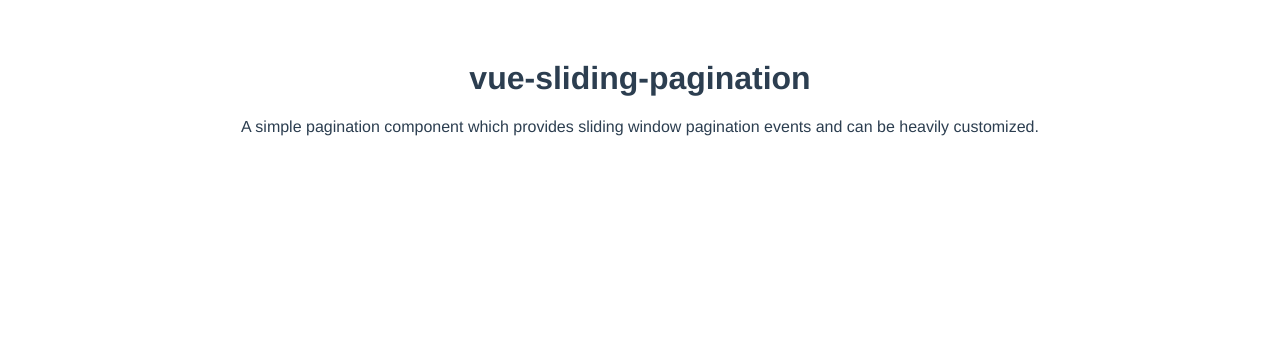
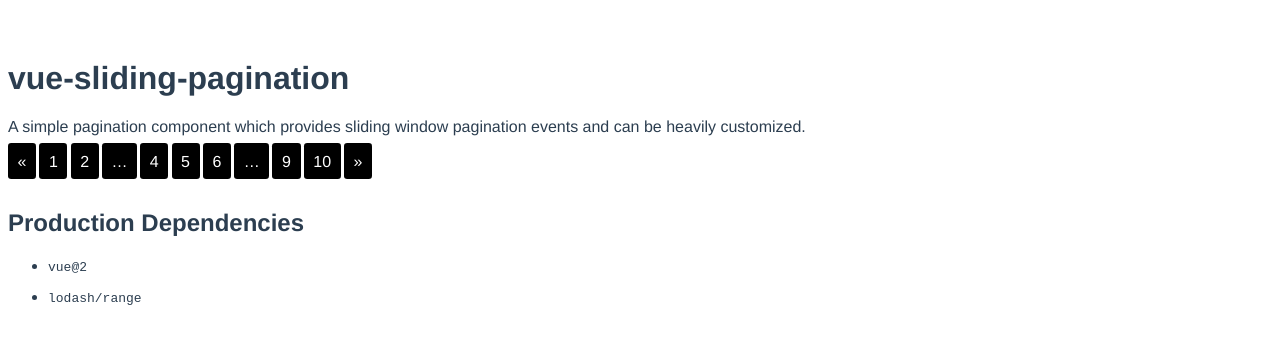
Before and after one commit to eFrane/vue-sliding-pagination, a Vue app: page / in a window 1280 px wide. Shown: the top 344 px of the page. Built offline with nearby package versions, Linux system fonts and the light colour scheme.

Commit message:
Rough-draft for pagination component

```diff
--- a/src/App.vue
+++ b/src/App.vue
@@ -6,13 +6,35 @@
       provides sliding window pagination events
       and can be heavily customized.
     </p>
+
+    <sliding-pagination
+      :current="5"
+      :total="10"
+    >
+    </sliding-pagination>
+
+    <h2>Production Dependencies</h2>
+
+    <ul>
+      <li>
+          <pre>vue@2</pre>
+      </li>
+      <li>
+          <pre>lodash/range</pre>
+      </li>
+    </ul>
   </div>
 </template>
 
 <script>
 
+import SlidingPagination from './components/SlidingPagination.vue'
+
 export default {
   name: 'App',
+  components: {
+    SlidingPagination
+  }
 }
 </script>
 
@@ -21,7 +43,6 @@ export default {
   font-family: 'Avenir', Helvetica, Arial, sans-serif;
   -webkit-font-smoothing: antialiased;
   -moz-osx-font-smoothing: grayscale;
-  text-align: center;
   color: #2c3e50;
   margin-top: 60px;
 }
--- /dev/null
+++ b/src/components/SlidingPagination.vue
@@ -0,0 +1,203 @@
+<template>
+    <div class="pagination">
+        <ul>
+            <!-- Previous Page -->
+            <li
+                v-if="showPreviousPageAction"
+                :class="(current == 1) ? 'disabled' : ''"
+            >
+                <a
+                    href="#"
+                    aria-label="Previous"
+                    :disabled="current == 1"
+                    @click="goToPage(current - 1)"
+                >
+                    <slot name="previous-page">&laquo;</slot>
+                </a>
+            </li>
+
+            <!-- Beginning Pages -->
+            <li
+                v-for="page in (total <= nonSlidingSize) ? total : leftEndingPages"
+                :key="page"
+                :class="(page == current) ? 'active' : ''"
+            >
+                <a href="#" @click="goToPage(page)" :aria-label="'Page ' + page">{{ page }}</a>
+            </li>
+
+            <!-- Gap if slide window > beginning !-->
+            <li
+                    v-if="total > nonSlidingSize && current > leftGapPages"
+                    class="disabled"
+                    aria-hidden="true"
+            >
+                <a href="#" disabled>&hellip;</a>
+            </li>
+
+            <!-- Slide window -->
+            <li
+                v-for="page in slidingWindow"
+                :key="page"
+                :class="(page == current) ? 'active' : ''"
+            >
+                <a href="#" @click="goToPage(page)" :aria-label="'Page ' + page">{{ page }}</a>
+            </li>
+
+            <li
+                v-if="total > nonSlidingSize && current + rightGapPages < total"
+                class="disabled"
+                aria-hidden="true"
+            >
+                <a href="#" disabled>&hellip;</a>
+            </li>
+
+            <template v-if="showNextPageAction">
+                <li
+                    v-for="page in rightEndingPages"
+                    :key="page"
+                    :class="(page == current) ? 'active' : ''"
+                >
+                    <a href="#" @click="goToPage(page)" :aria-label="'Page ' + page">{{ page }}</a>
+                </li>
+
+                <li :class="(current == total) ? 'disabled' : ''">
+                    <a
+                        href="#"
+                        aria-label="Next"
+                        @click="goToPage(current + 1)"
+                        :disabled="current == total"
+                    >
+                        <slot name="last-page">&raquo;</slot>
+                    </a>
+                </li>
+            </template>
+        </ul>
+    </div>
+</template>
+
+<script>
+import _range from 'lodash/range'
+
+export default {
+  props: {
+    endingSize: {
+      required: false,
+      type: Number,
+      default: 2
+    },
+
+    nonSlidingSize: {
+      required: false,
+      type: Number,
+      default: 9
+    },
+
+    current: {
+      required: true,
+      type: Number
+    },
+
+    total: {
+      required: true,
+      type: Number
+    },
+
+    slidingWindowSize: {
+      required: false,
+      type: Number,
+      default: 3
+    }
+  },
+
+  computed: {
+    /**
+     * @description The page numbers for the ending pages
+     * @returns {any}
+     */
+    leftEndingPages () {
+      return _range(1, this.endingSize + 1)
+    },
+
+    /**
+     * @description The page numbers for the beginning pages
+     * @returns {any}
+     */
+    leftGapPages () {
+      return this.endingSize + Math.ceil(this.slidingWindowSize / 2)
+    },
+
+    /**
+     * @description
+     * @returns {any}
+     */
+    rightEndingPages () {
+      return _range(this.total - this.endingSize + 1, this.total + 1)
+    },
+
+    /**
+     * @description
+     * @returns {any}
+     */
+    rightGapPages () {
+      return this.endingSize + Math.floor(this.slidingWindowSize / 2)
+    },
+
+    /**
+     * @description
+     * @returns {any}
+     */
+    slidingWindow () {
+      if (this.total > this.endingSize + this.slidingWindowSize) {
+        if (this.current <= this.endingSize + 1) {
+          return _range(this.endingSize + 1, this.slidingWindowSize + this.endingSize + 1)
+        }
+
+        if (this.current >= this.total - this.slidingWindowSize) {
+          return _range(
+            this.total - this.slidingWindowSize - this.endingSize + 1,
+            this.total - this.endingSize + 1
+          )
+        }
+
+        // floor and ceil make the range work with odd numbers
+        return _range(
+          this.current - Math.floor(this.slidingWindowSize / 2),
+          this.current + Math.ceil(this.slidingWindowSize / 2)
+        )
+      }
+
+      return []
+    },
+
+    /**
+     * @description
+     * @returns {any}
+     */
+    showPreviousPageAction () {
+      return this.total > this.nonSlidingSize
+    },
+
+    /**
+     * @description
+     * @returns {bool}
+     */
+    showNextPageAction () {
+      return this.total > this.nonSlidingSize
+    }
+  },
+
+  methods: {
+    /**
+     * @description
+     * @param {number} page
+     */
+    goToPage (page) {
+      this.$emit('page-change', page)
+    }
+  }
+}
+</script>
+
+<style lang="scss">
+@import "styles/sliding-pagination";
+</style>
--- /dev/null
+++ b/src/components/styles/_sliding-pagination.scss
@@ -0,0 +1,53 @@
+$background-primary: #000 !default;
+$background-secondary: #ccc !default;
+$color-foreground-primary: #fff !default;
+$color-foreground-secondary: #000 !default;
+$transition-duration: 300ms !default;
+
+.pagination {
+    pointer-events: all;
+
+    ul, li {
+      display: inline;
+      margin: 0;
+      padding: 0;
+    }
+
+    li {
+      background: $background-primary;
+      color: $color-foreground-primary;
+
+      padding: .6em;
+      border-radius: .2em;
+      margin-right: .2em;
+
+      transition-duration: $transition-duration;
+      transition-property: background, color;
+
+      &:hover {
+        transition-duration: $transition-duration;
+        transition-property: background, color;
+
+        color: $color-foreground-secondary;
+        background: $background-secondary;
+      }
+
+      &:last-of-type {
+        margin-right: 0;
+      }
+
+      a {
+        color: inherit;
+        padding: 0;
+        margin: 0;
+        text-decoration: none;
+      }
+
+      a[disabled] {
+        pointer-events: none;
+        cursor: pointer;
+      }
+    }
+
+    margin-bottom: 2.4em;
+  }
```
Also changed, not shown: package.json (+5 -2 lines), 1 other file (tests, documents, lock files or other folders).
